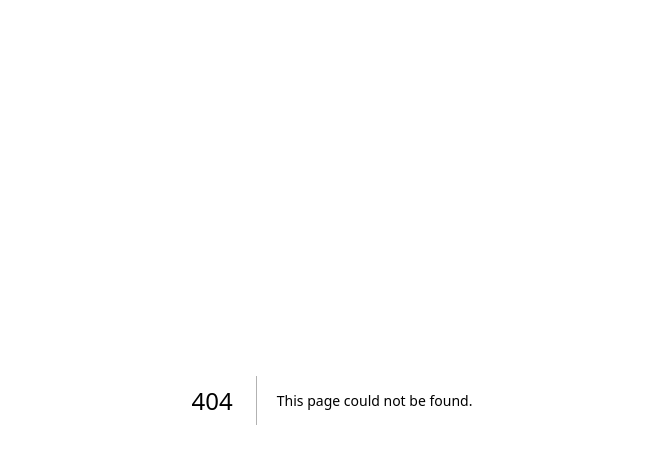
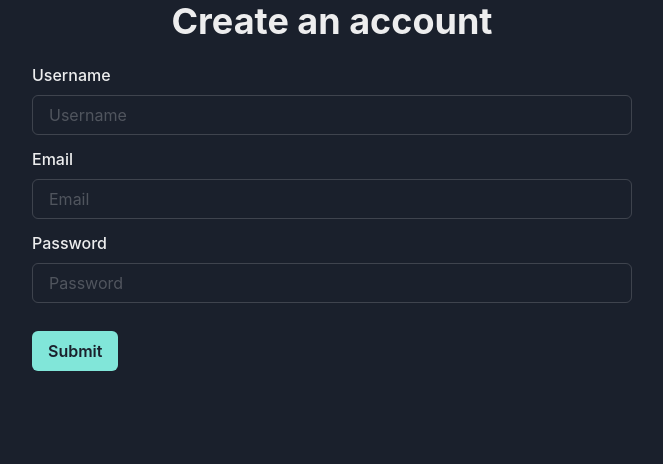
Before and after one commit to JethroNatividad/chatapp, a Next.js app: page /register in a window 1280 px wide. Before the commit this address had no page. Shown: the top 464 px of the page, without its empty margins (308-971 px from the left). Built offline with nearby package versions, Linux system fonts and the light colour scheme.

Commit message:
Create register page, handle validation

```diff
--- /dev/null
+++ b/pages/register.js
@@ -0,0 +1,99 @@
+import { Button, Container, FormControl, FormErrorMessage, FormLabel, Heading, Input } from '@chakra-ui/react'
+import { Field, Form, Formik } from 'formik'
+import React from 'react'
+
+const register = () => {
+    function validate(values) {
+        const errors = {}
+
+        if (!values.email) {
+            errors.email = 'Required'
+        } else if (!/^[A-Z0-9._%+-]+@[A-Z0-9.-]+\.[A-Z]{2,4}$/i.test(values.email)) {
+            errors.email = 'Invalid email address'
+        }
+
+        if (!values.username) {
+            errors.username = 'Required'
+        } else if (values.username.length < 3) {
+            errors.username = 'Username must be at least 3 characters'
+        }
+
+        if (!values.password) {
+            errors.password = 'Required'
+        } else if (values.password.length < 6) {
+            errors.password = 'Password must be at least 6 characters'
+        } else if (values.password.length > 20) {
+            errors.password = 'Password must be less than 20 characters'
+        } else if (!/^(?=.*[a-z])(?=.*[A-Z])(?=.*\d)[a-zA-Z\d]{6,20}$/.test(values.password)) {
+            errors.password = 'Password must contain at least one uppercase letter, one lowercase letter, and one number'
+        }
+
+        return errors
+
+    }
+
+    return (
+        <Container maxW="container.sm" px="5">
+            <Heading textAlign="center" mb="5">Create an account</Heading>
+            <Formik
+                initialValues={ { username: '' } }
+                validate={ validate }
+                onSubmit={ (values, actions) => {
+                    setTimeout(() => {
+                        alert(JSON.stringify(values, null, 2))
+                        actions.setSubmitting(false)
+                    }, 1000)
+                } }
+            >
+                { (props) => (
+                    <Form>
+                        <Field name='username'>
+                            { ({ field, form }) => (
+                                <FormControl mb="3" isInvalid={ form.errors.username && form.touched.username }>
+                                    <FormLabel>Username</FormLabel>
+                                    <Input { ...field } placeholder="Username" />
+                                    <FormErrorMessage>{ form.errors.username }</FormErrorMessage>
+                                </FormControl>
+                            ) }
+
+                        </Field>
+
+                        <Field name='email'>
+                            { ({ field, form }) => (
+                                <FormControl mb="3" isInvalid={ form.errors.email && form.touched.email }>
+                                    <FormLabel>Email</FormLabel>
+                                    <Input { ...field } placeholder="Email" />
+                                    <FormErrorMessage>{ form.errors.email }</FormErrorMessage>
+                                </FormControl>
+                            ) }
+
+                        </Field>
+
+                        <Field name='password'>
+                            { ({ field, form }) => (
+                                <FormControl mb="3" isInvalid={ form.errors.password && form.touched.password }>
+                                    <FormLabel>Password</FormLabel>
+                                    <Input { ...field } placeholder="Password" />
+                                    <FormErrorMessage>{ form.errors.password }</FormErrorMessage>
+                                </FormControl>
+                            ) }
+
+                        </Field>
+
+                        <Button
+                            mt={ 4 }
+                            colorScheme='teal'
+                            isLoading={ props.isSubmitting }
+                            type='submit'
+                        >
+                            Submit
+                        </Button>
+                    </Form>
+
+                ) }
+            </Formik>
+        </Container>
+    )
+}
+
+export default register
```
